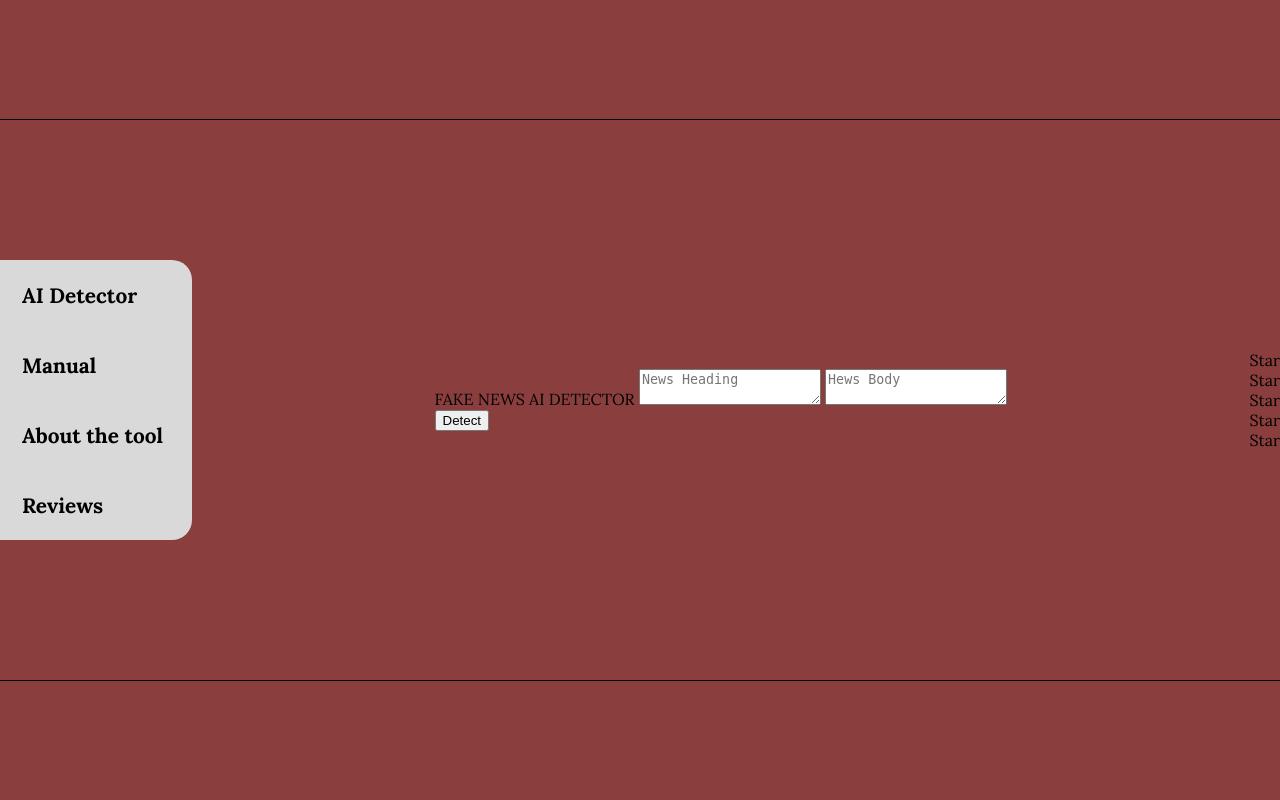
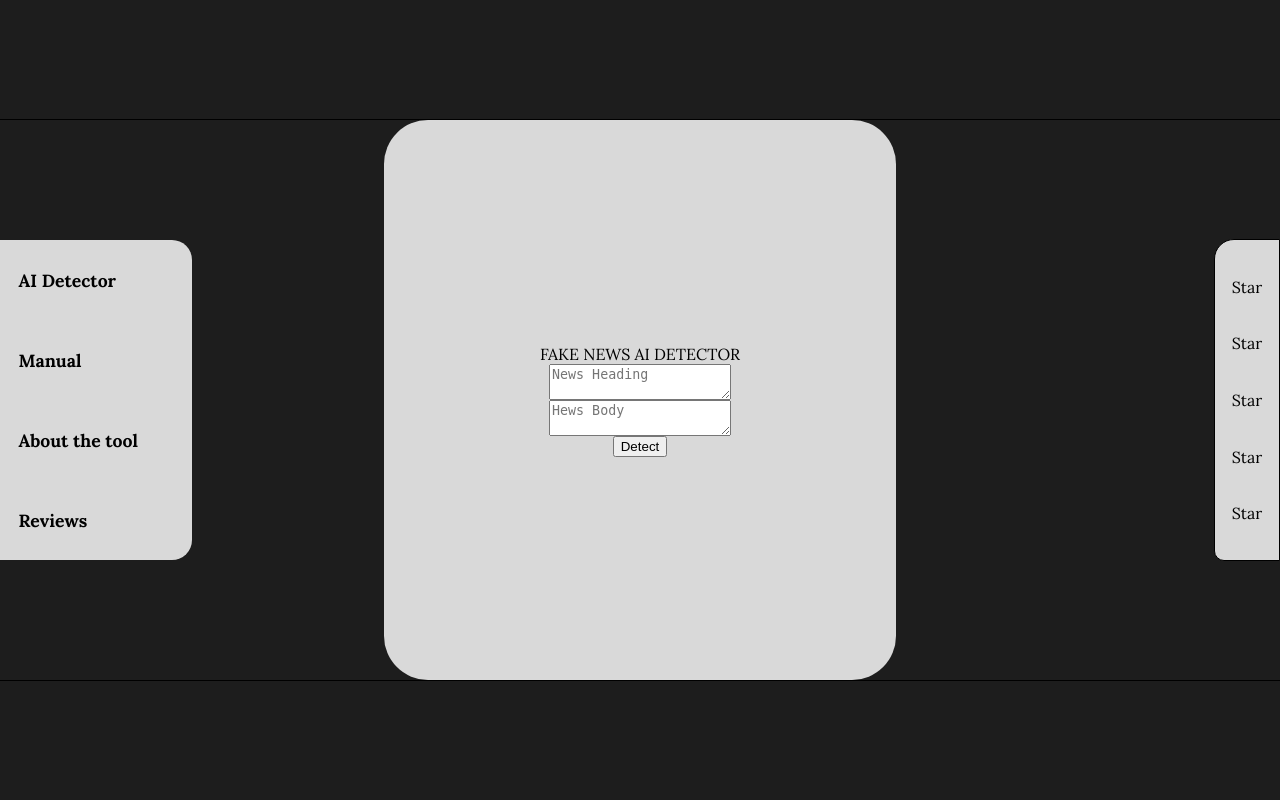
Before and after one commit to jc14-ai/CredCheck-AI, a Python web app: template templates/index.html in a window 1280 px wide. Run offline with Jinja, Linux system fonts and the light colour scheme; the template is opened without the code that fills it, so the values that code supplies are empty.

Commit message:
feat: ratings and AI detector

```diff
--- a/templates/index.html
+++ b/templates/index.html
@@ -4,7 +4,7 @@
     <meta charset="UTF-8" />
     <meta name="viewport" content="width=device-width, initial-scale=1.0" />
     <link rel="stylesheet" href="style.css" />
-    <title>Fake News AI</title>
+    <title>NewsCheck AI</title>
   </head>
   <body>
     <div class="container">
@@ -29,15 +29,13 @@
         <button class="detect-button" type="submit">Detect</button>
       </form>
 
-      <nav class="ratings-bar">
-        <ul>
+      <ul class="ratings-bar">
         <li>Star</li>
         <li>Star</li>
         <li>Star</li>
         <li>Star</li>
         <li>Star</li>
       </ul>
-      </nav>
     </div>
     <script src="script.js"></script>
   </body>
--- a/templates/style.css
+++ b/templates/style.css
@@ -8,7 +8,7 @@ body{
     flex-direction: column;
     font-family: "Lora", serif;
     margin: auto;
-    background-color: rgb(138, 62, 62);
+    background-color: rgb(29, 29, 29);
 }
 
 ul{
@@ -19,7 +19,7 @@ ul{
 
 .container{
     display: flex;
-    justify-content: space-between;
+    justify-content: center;
     align-items: center;
     height: 70%;
     width: 100%;
@@ -33,11 +33,13 @@ ul{
     border-radius: 0 20px 20px 0;
     flex-direction: column;
     font-weight: 700;
-    font-size: 1.3em;
-    height: 50%;
+    font-size: 1.1em;
+    height: 40%;
     width: 15%;
     list-style-type: none;
     background-color: rgb(217, 217,217);
+    position: fixed;
+    left: 0;
 }
 
 .ai-detector-link{
@@ -49,8 +51,8 @@ ul{
 }
 
 .ai-detector-link:hover{
-    color: white;
-    background-color: rgb(194, 113, 113);
+    color: rgb(217, 217,217);
+    background-color: rgb(75, 75, 75);
 }
 
 #top{
@@ -64,9 +66,26 @@ ul{
 }
 
 .ai-detector-container{
-
+    display: flex;
+    justify-content: center;
+    align-items: center;
+    flex-direction: column;
+    height: 100%;
+    width: 40%;
+    border-radius: 44px;
+    background-color: rgb(217, 217,217);
 }
 
 .ratings-bar{
-
+    display: flex;
+    justify-content: space-evenly;
+    align-items: center;
+    flex-direction: column;
+    right: 0;
+    position: fixed;
+    border: 1px solid;
+    height: 40%;
+    width:5%;
+    border-radius: 20px 0 0 10px;
+    background-color: rgb(217, 217,217);
 }
```
Lines whose indentation alone changed are shown as unchanged.
